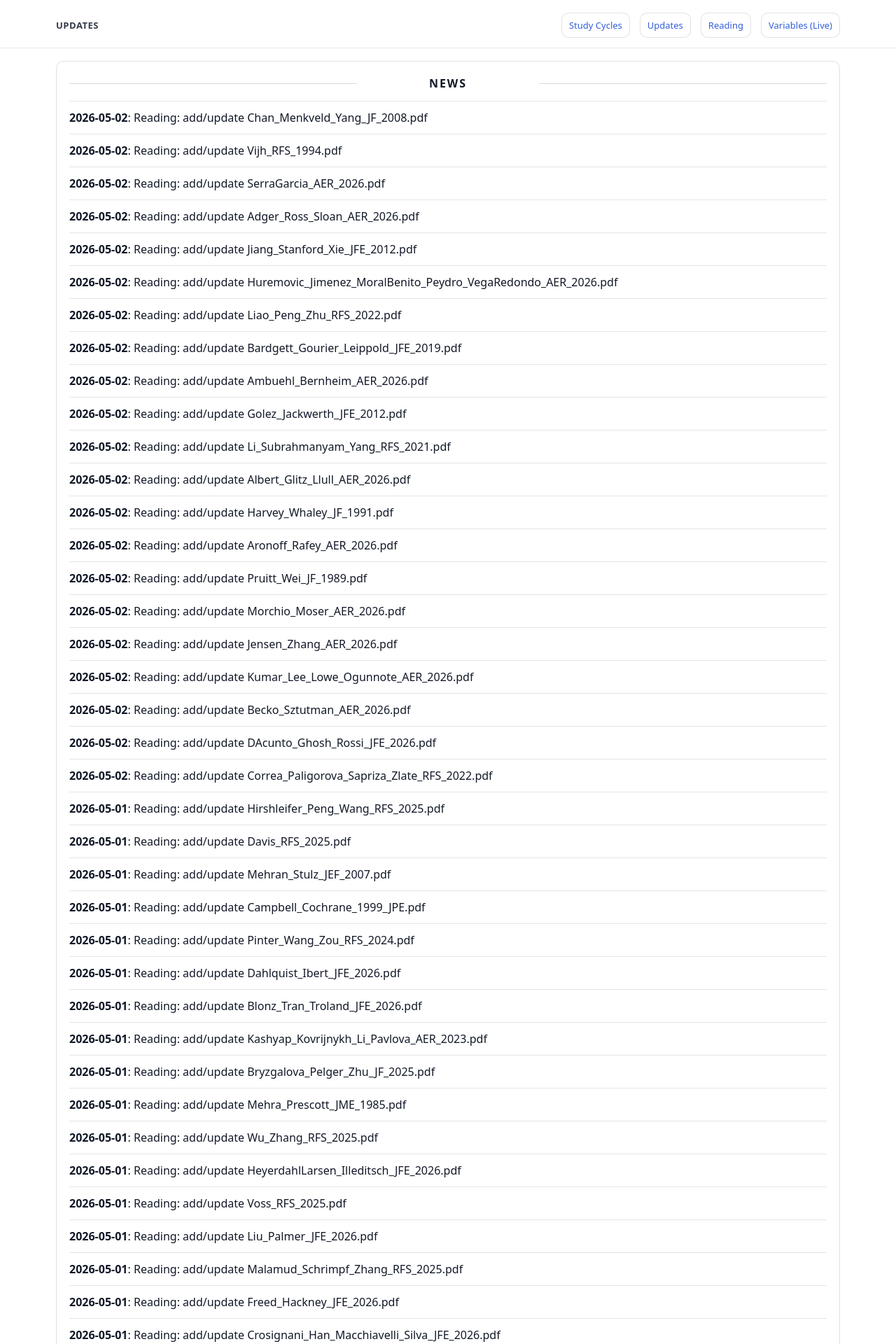
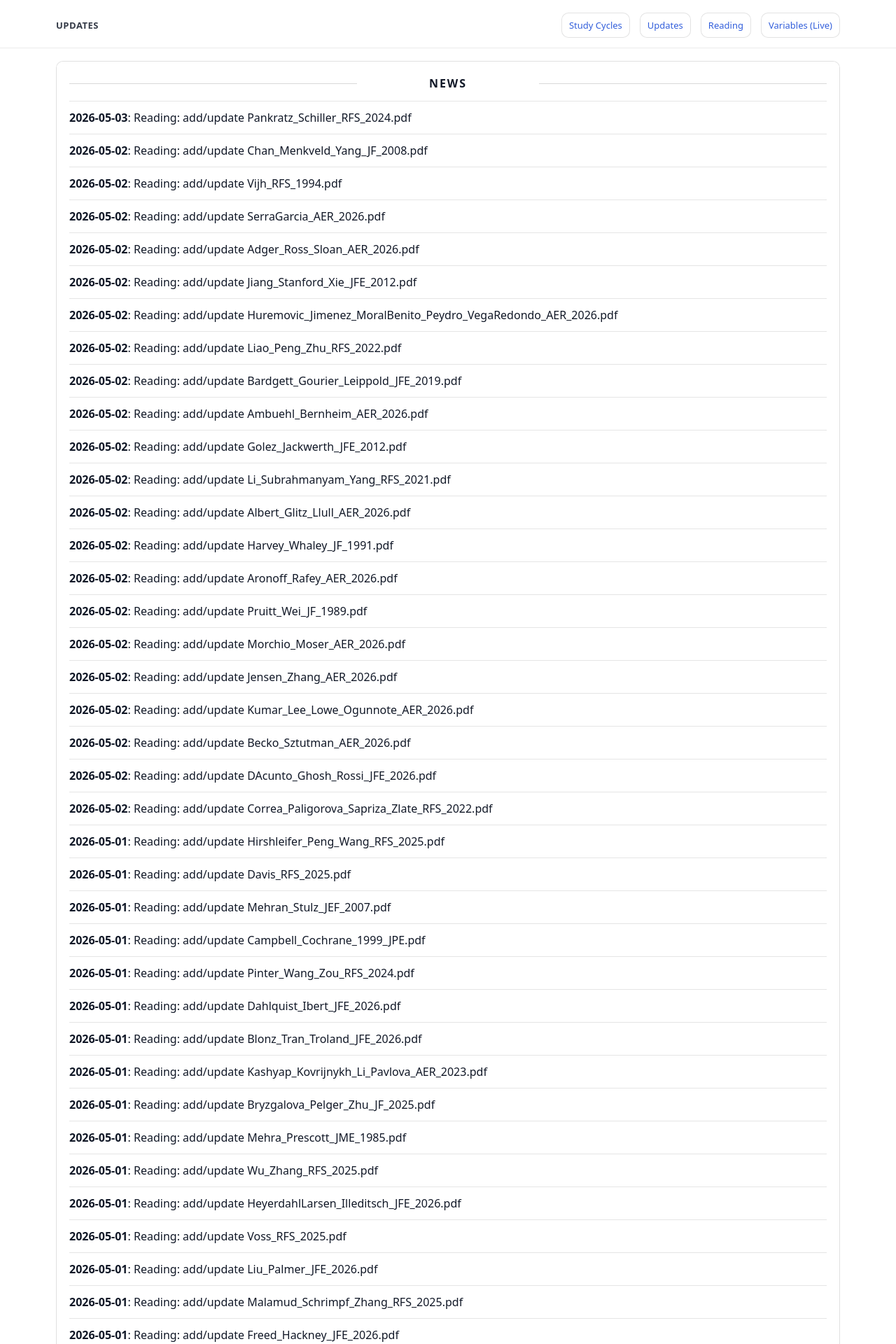
Before and after one commit to yaxinzn/study-archive, a Jekyll site: the page built from updates/index.md, in a window 1280 px wide. Shown: the top 1920 px of the page at 70% size. Built offline with Jekyll 4.4.1, drawn with Linux system fonts in a browser that asks for light colours; some of the changed text lies outside the part shown.

Commit message:
chore: update NEWS feed

```diff
--- a/_data/news.yml
+++ b/_data/news.yml
@@ -1,4 +1,7 @@
 # Auto-generated update history (sorted newest -> oldest). Do not edit manually.
+- ts: "1777759403"
+  date: "2026-05-03"
+  title: "Reading: add/update Pankratz_Schiller_RFS_2024.pdf"
 - ts: "1777717954"
   date: "2026-05-02"
   title: "Reading: add/update Chan_Menkveld_Yang_JF_2008.pdf"
```
